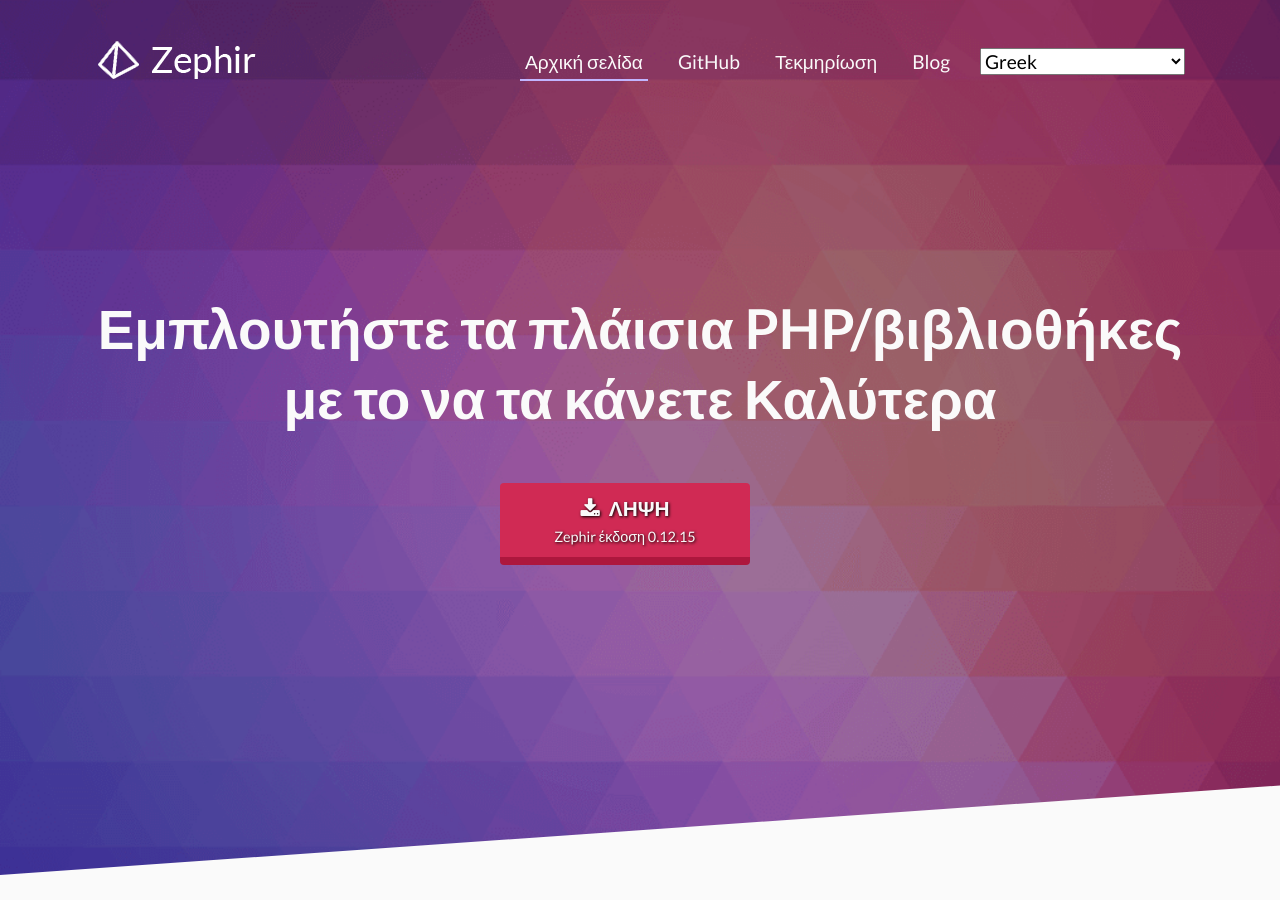
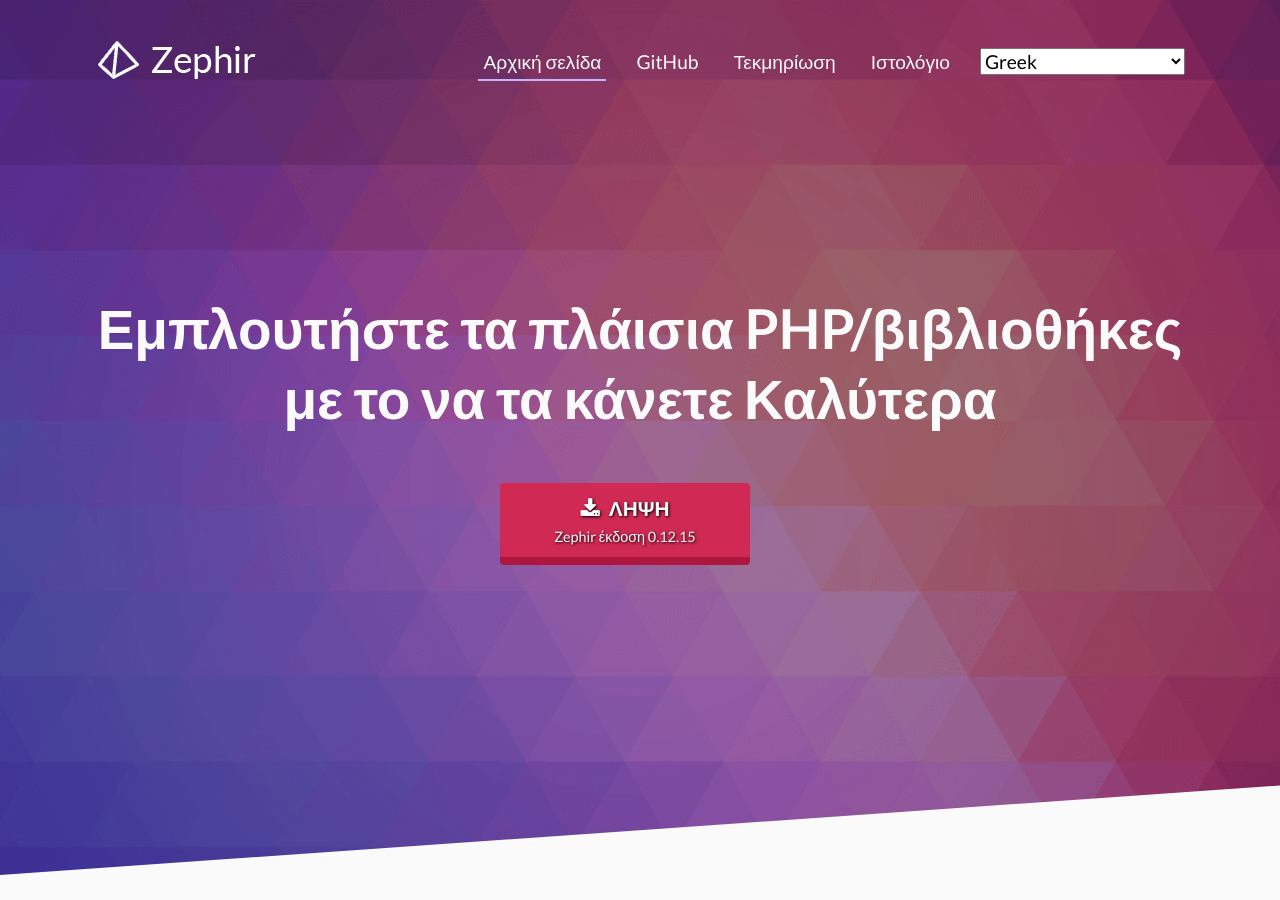
Before and after one commit to zephir-lang/zephir-website, a Jekyll site: the page built from language/el-GR.html, in a window 1280 px wide and 900 px high. Built offline with Jekyll 4.4.1, drawn with Linux system fonts in a browser that asks for light colours.

Commit message:
New translations en.json (Greek) (#65)

```diff
--- a/_data/el-GR.json
+++ b/_data/el-GR.json
@@ -4,7 +4,7 @@
   "arrays": "Πίνακες",
   "author": "Η ομάδα της Zephir γλώσσας",
   "basicSyntax": "Βασική σύνταξη",
-  "blog": "Blog",
+  "blog": "Ιστολόγιο",
   "compilationModel": "Μοντελο μεταγλωττισης",
   "compilationModelDescription": "Η Zephir εκμεταλλεύεται το υπάρχον σύστημα επεκτάσεων στην PHP και βοηθάει στη δημιουργία των δικών σας επεκτάσεων ως κοινόχρηστες βιβλιοθήκες σε Linux/OSX και DLLs στα Windows.",
   "contactUs": "Επικοινωνία",
```
